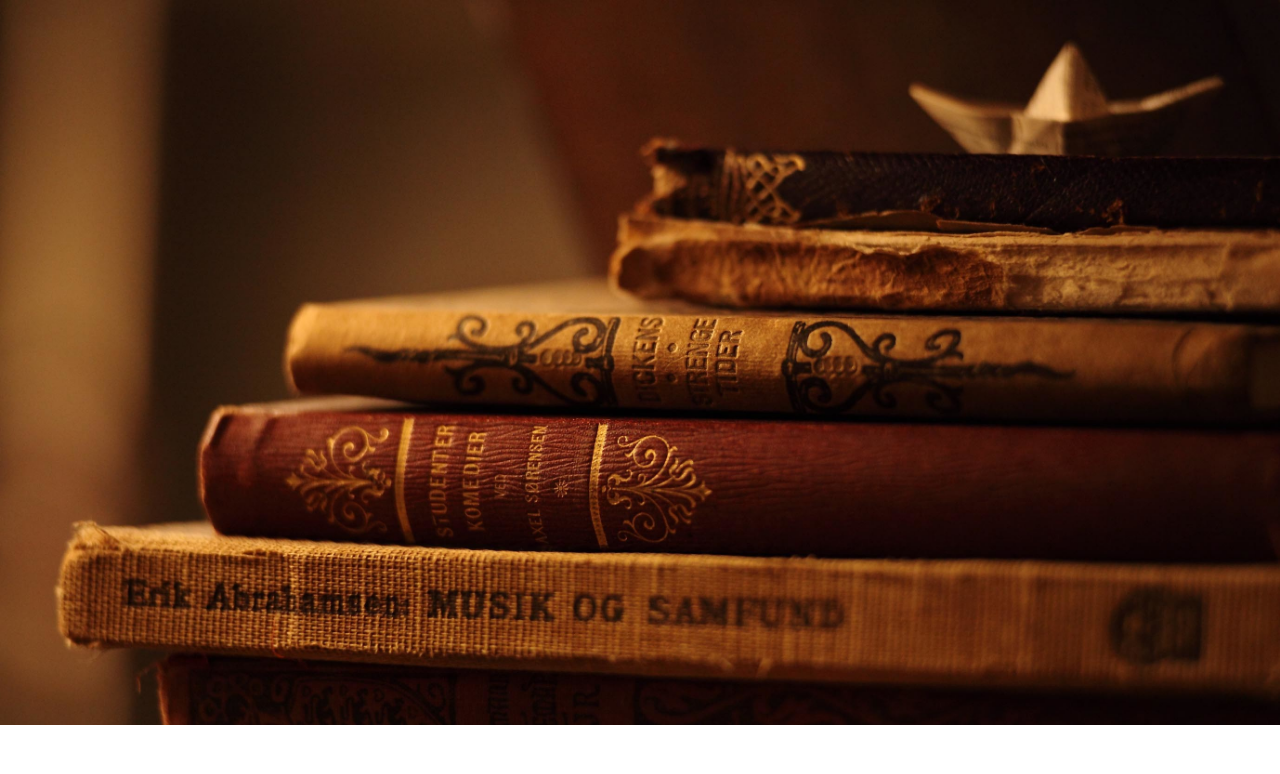
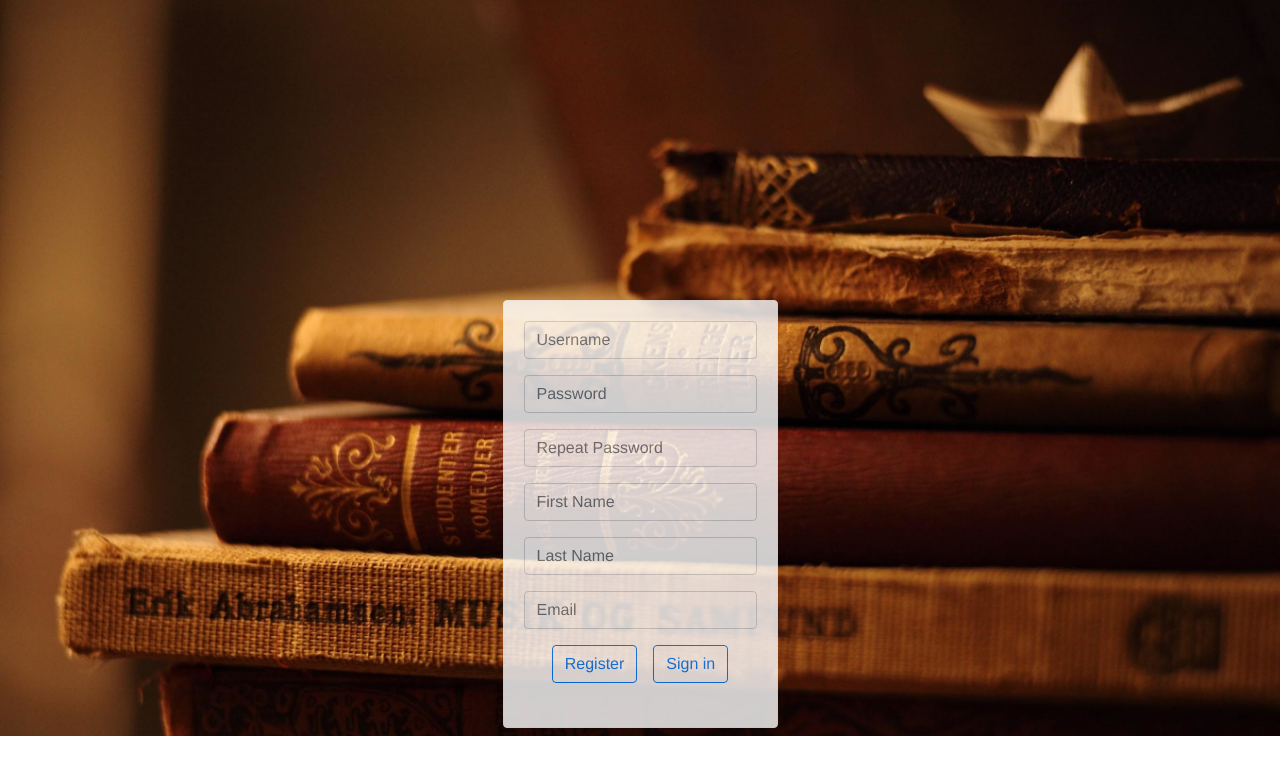
Before and after one commit to gluvajicb/XWS, a Vue app in the folder xml-fe/: page /register in a window 1280 px wide. Shown: the top 774 px of the page. Built offline with nearby package versions, Linux system fonts and the light colour scheme.

Commit message:
AuthorHomePage + Navbar

```diff
--- /dev/null
+++ b/xml-fe/src/components/author/HomePage.vue
@@ -0,0 +1,42 @@
+<template>
+    <div>
+        <div id="authorPageNavbar">
+            <nav id="navbar" class="navbar navbar-expand-lg navbar-light bg-light">
+                <div class="collapse navbar-collapse" id="navbarNavAltMarkup">
+                    <div class="navbar-header">
+                        <a class="navbar-brand" href="#" v-on:click="redirect">Scientific Articles</a>
+                    </div>
+                    <ul class="navbar-nav mr-auto">
+                        <a class="nav-item nav-link"><h4>Home</h4></a>
+                        <a class="nav-item nav-link"><h4>Advanced Search</h4></a>
+                        <a class="nav-item nav-link"><h4>My Articles</h4></a>
+                        <a class="nav-item nav-link"><h4>Add Article</h4></a>
+                    </ul>
+                    <div id="logout"><a class="nav-item nav-link"><h4>Logout</h4></a></div>
+                </div>
+            </nav>
+        </div>
+
+        <div>
+            <!-- Ovde ide XML Page component-->
+        </div>
+    </div>
+</template>
+
+<style scoped>
+
+#authorPageNavbar{
+    opacity: 0.6;
+    position: fixed;
+    top: 0;
+    left: 0;
+    z-index: 999;
+    width: 100%;
+    height: 23px;
+}
+
+#logout{
+    float: right;
+}
+
+</style>
--- /dev/null
+++ b/xml-fe/src/components/homepage/IndexPage.vue
@@ -0,0 +1,3 @@
+<template>
+    <h1>Index Page</h1>
+</template>
--- /dev/null
+++ b/xml-fe/src/components/homepage/RegisterPage.vue
@@ -0,0 +1,56 @@
+<template>
+    <div id="registerForm">
+        <b-card-group>
+            <b-card border-variant="light" style="max-width: 24rem;" class="mb-2 mx-auto">
+                <b-form-group label-for="input-username">
+                    <b-form-input id="input-username" type="username" v-model="username" placeholder="Username"></b-form-input>
+                </b-form-group>
+
+                <b-form-group label-for="input-password">
+                    <b-form-input id="input-password" type="password" v-model="password" placeholder="Password"></b-form-input>
+                </b-form-group>
+
+                <b-form-group label-for="input-repeatpassword">
+                    <b-form-input id="input-repeatpassword" type="repeatpassword" v-model="repeatpassword" placeholder="Repeat Password"></b-form-input>
+                </b-form-group>
+
+                <b-form-group label-for="input-firstname">
+                    <b-form-input id="input-firstname" type="firstname" v-model="firstname" placeholder="First Name"></b-form-input>
+                </b-form-group>
+
+                <b-form-group label-for="input-lastname">
+                    <b-form-input id="input-lastname" type="lastname" v-model="lastname" placeholder="Last Name"></b-form-input>
+                </b-form-group>
+
+                <b-form-group label-for="input-email">
+                    <b-form-input id="input-email" type="email" v-model="email" placeholder="Email"></b-form-input>
+                </b-form-group>
+
+                <b-button variant="outline-primary" @click="register" class="mr-3">Register</b-button>
+                <b-button variant="outline-primary" :to="{ path: 'login'}">Sign in</b-button><br><br>
+                <b-alert variant="success" v-model="success">Activation link is sent on your email address!</b-alert>
+                <b-alert variant="danger" v-model="error" dismissible>{{this.errorMessage}}</b-alert>
+
+            </b-card>
+        </b-card-group>
+    </div>
+
+</template>
+
+<script>
+export default {
+
+}
+</script>
+
+
+<style scoped>
+
+
+#registerForm{
+  opacity: 0.8;
+  display: inline-block;
+
+}
+
+</style>
```
Also changed, not shown: xml-fe/src/router.js (+24 -0 lines), xml-fe/src/components/homepage/LoginPage.vue (indentation only).
